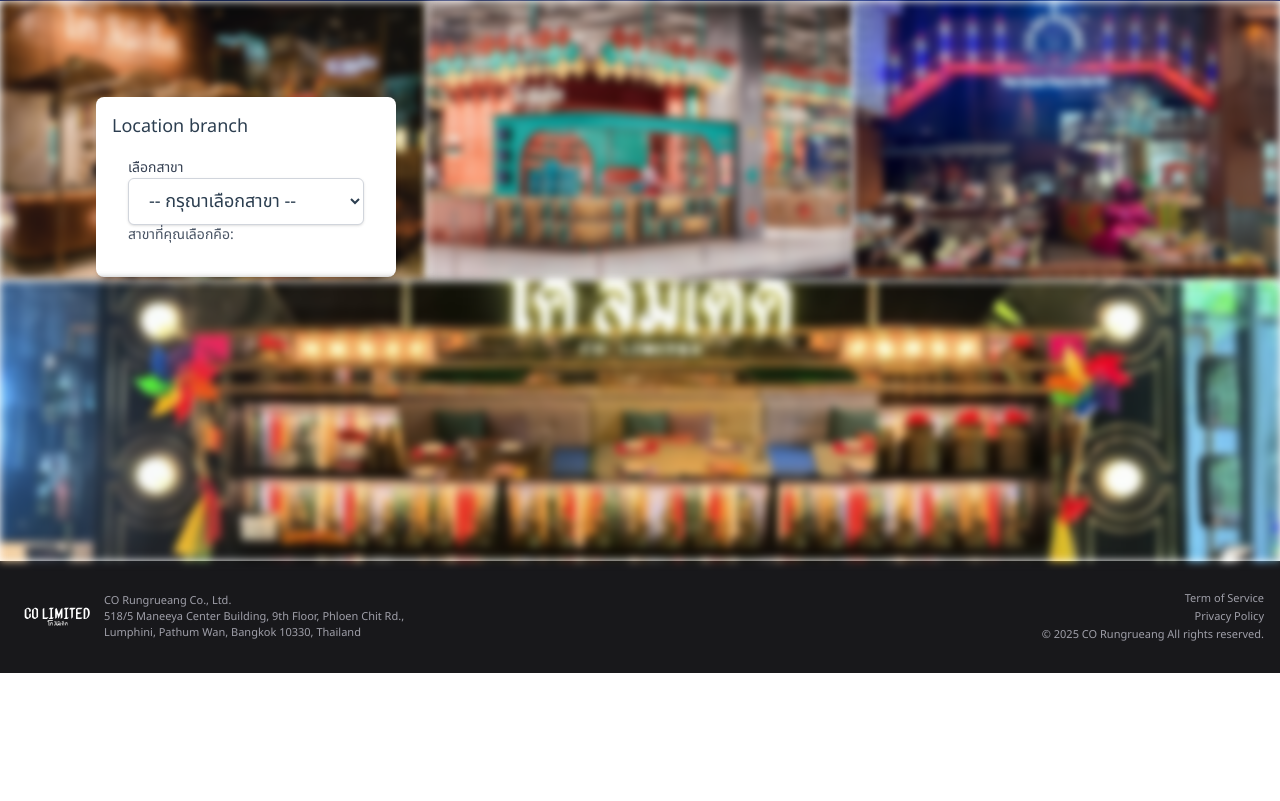
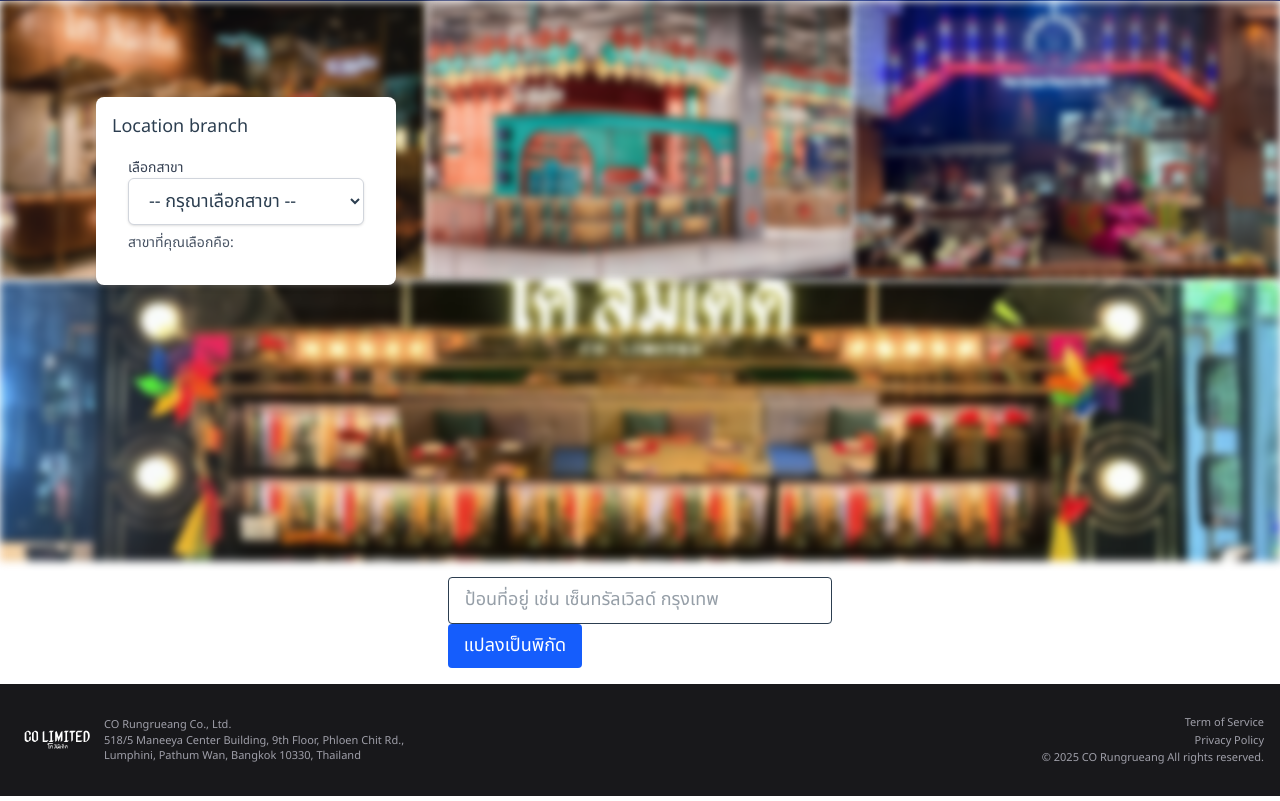
Before and after one commit to tstoon3/Coli3, a Vue app: page / in a window 1280 px wide. Shown: the part 1416-2217 px from the top of the page. Built offline with nearby package versions, Linux system fonts and the light colour scheme.

Commit message:
Update 24_4_25

```diff
--- a/package.json
+++ b/package.json
@@ -11,7 +11,9 @@
     "format": "prettier --write src/"
   },
   "dependencies": {
+    "@fawmi/vue-google-maps": "^0.9.79",
     "@tailwindcss/vite": "^4.1.3",
+    "axios": "^1.8.4",
     "flowbite": "^3.1.2",
     "tailwind-scrollbar-hide": "^2.0.0",
     "vue": "^3.5.13",
--- a/src/components/LocationCo.vue
+++ b/src/components/LocationCo.vue
@@ -1,13 +1,34 @@
 <script setup>
 import { ref } from 'vue';
+import axios from 'axios';
+
+const address = ref('');
+const coordinates = ref(null);
+
+const getCoordinates = async () =>{
+  try{
+    const response = await axios.get('https://maps.googleapis.com/maps/api/geocode/json',{
+      params:{
+        address:address.value,
+        key:'AIzaSyBnHYFLe-0JVKOSTX5_LYQg1UMFP-rlwhQ',
+      }
+    })
+    const location = response.data.result[0]?.geometry.location
+    coordinates.value = location
+  } catch(error){
+    console.error('ERROR',error)
+  }
+}
 
 const branches = ['Siam Paragon', 'Emsphere', 'Central World', 'Langsuan']
 
 // ค่าที่ถูกเลือก
 const selectedBranch = ref('')
+
 </script>
 <template>
   <div class="flex flex-col items-center">
+
     <!-- แถวบน: รูป 3 ใบ -->
 
     <div class="grid grid-cols-3 w-full">
@@ -17,6 +38,8 @@ const selectedBranch = ref('')
       <img src="@/Img/WelcomeCTW.jpg" class="w-full h-70 object-cover blur-xs" />
 
     </div>
+    <!-- แถวล่าง: 1 รูปกลาง -->
+    <img src="@/Img/WelcomeRS.jpg" class="w-full h-70 object-cover mt-100 blur-xs" />
     <div class="absolute h-full w-full p-24">
         <div class="bg-white rounded-lg shadow-md overflow-hidden w-75 p-4">
             Location branch
@@ -30,15 +53,33 @@ const selectedBranch = ref('')
               </option>
             </select>
 
-            <p class="mt-4 text-sm text-gray-600">
+            <p class="mt-4 text-sm text-gray-600 pt-2">
               สาขาที่คุณเลือกคือ: <span class="font-semibold text-blue-600">{{ selectedBranch }}</span>
             </p>
           </div>
         </div>
       </div>
+      <div class="p-4 max-w-lg mx-auto space-y-4">
+    <input
+      type="text"
+      v-model="address"
+      placeholder="ป้อนที่อยู่ เช่น เซ็นทรัลเวิลด์ กรุงเทพ"
+      class="border px-4 py-2 rounded w-full"
+    />
+    <button
+      @click="getCoordinates"
+      class="bg-blue-600 text-white px-4 py-2 rounded hover:bg-blue-700"
+    >
+      แปลงเป็นพิกัด
+    </button>
 
-    <!-- แถวล่าง: 1 รูปกลาง -->
-    <img src="@/Img/WelcomeRS.jpg" class="w-full h-70 object-cover mt-100 blur-xs" />
+    <div v-if="coordinates" class="mt-4 text-sm text-gray-800">
+      📍 พิกัดที่ได้:
+      <div>Lat: {{ coordinates.lat }}</div>
+      <div>Lng: {{ coordinates.lng }}</div>
+    </div>
+  </div>
+
   </div>
 
 
```
Also changed, not shown: src/main.js (+6 -1 lines), 1 other file (tests, documents, lock files or other folders).
